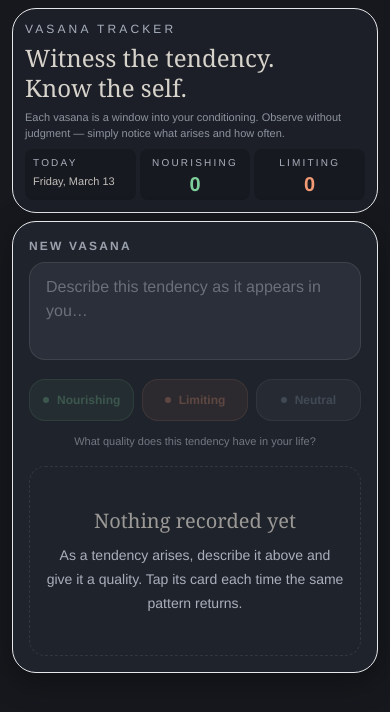
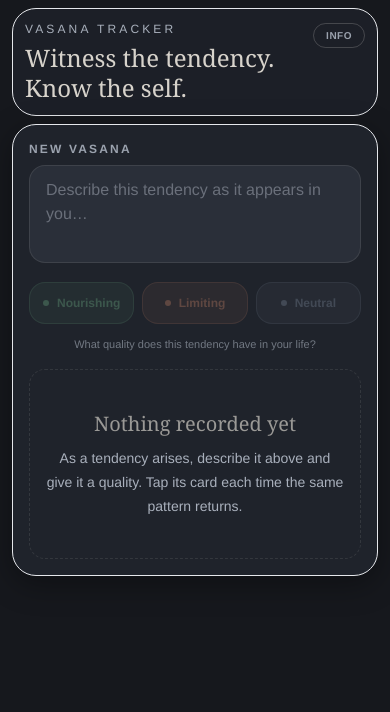
Before and after one commit to martinwinther/vasana-tracker, a React (Vite) app: page / in a window 390 px wide. Shown: the top 712 px of the page. Built offline with nearby package versions, Linux system fonts and the light colour scheme.

Commit message:
Add collapsible mobile header details

```diff
--- a/src/App.jsx
+++ b/src/App.jsx
@@ -45,6 +45,7 @@ const TYPE_META = {
 export default function App() {
   const [draft, setDraft] = useState("");
   const [vasanas, setVasanas] = useState([]);
+  const [mobileHeaderExpanded, setMobileHeaderExpanded] = useState(false);
 
   const focusedVasana = vasanas.find((v) => v.focused) ?? null;
 
@@ -90,6 +91,8 @@ export default function App() {
       <div className="mx-auto flex min-h-screen w-full max-w-md flex-col px-3 pb-4 pt-2 sm:px-6 sm:pt-4">
         {/* ── Header ── */}
         <section className="rounded-[1.5rem] border border-parchment/6 bg-surface/70 p-3 shadow-none sm:rounded-[2rem] sm:p-4">
+          <div className="flex items-start justify-between gap-3">
+            <div className="min-w-0">
               <p className="text-xs uppercase tracking-[0.26em] text-ash">
                 Vasana Tracker
               </p>
@@ -98,7 +101,26 @@ export default function App() {
                 <br />
                 Know the self.
               </h1>
-          <p className="mt-1.5 max-w-xs text-[11px] leading-4 text-ash/80 sm:mt-2 sm:text-xs sm:leading-5">
+            </div>
+
+            <button
+              type="button"
+              onClick={() => setMobileHeaderExpanded((prev) => !prev)}
+              className="mt-0.5 shrink-0 rounded-full border border-parchment/20 px-3 py-1 text-[10px] font-semibold uppercase tracking-wider text-ash/90 sm:hidden"
+              aria-expanded={mobileHeaderExpanded}
+              aria-controls="mobile-header-details"
+            >
+              {mobileHeaderExpanded ? "Hide" : "Info"}
+            </button>
+          </div>
+
+          <div
+            id="mobile-header-details"
+            className={
+              mobileHeaderExpanded ? "mt-1.5 block sm:block" : "hidden sm:block"
+            }
+          >
+            <p className="max-w-xs text-[11px] leading-4 text-ash/80 sm:mt-2 sm:text-xs sm:leading-5">
               Each vasana is a window into your conditioning. Observe without
               judgment — simply notice what arises and how often.
             </p>
@@ -130,6 +152,7 @@ export default function App() {
                 <p className="mt-1 text-xl font-semibold leading-none text-ember sm:mt-1.5 sm:text-2xl">
                   {limitingCount}
                 </p>
+              </div>
             </div>
           </div>
         </section>
```
Lines whose indentation alone changed are shown as unchanged.
